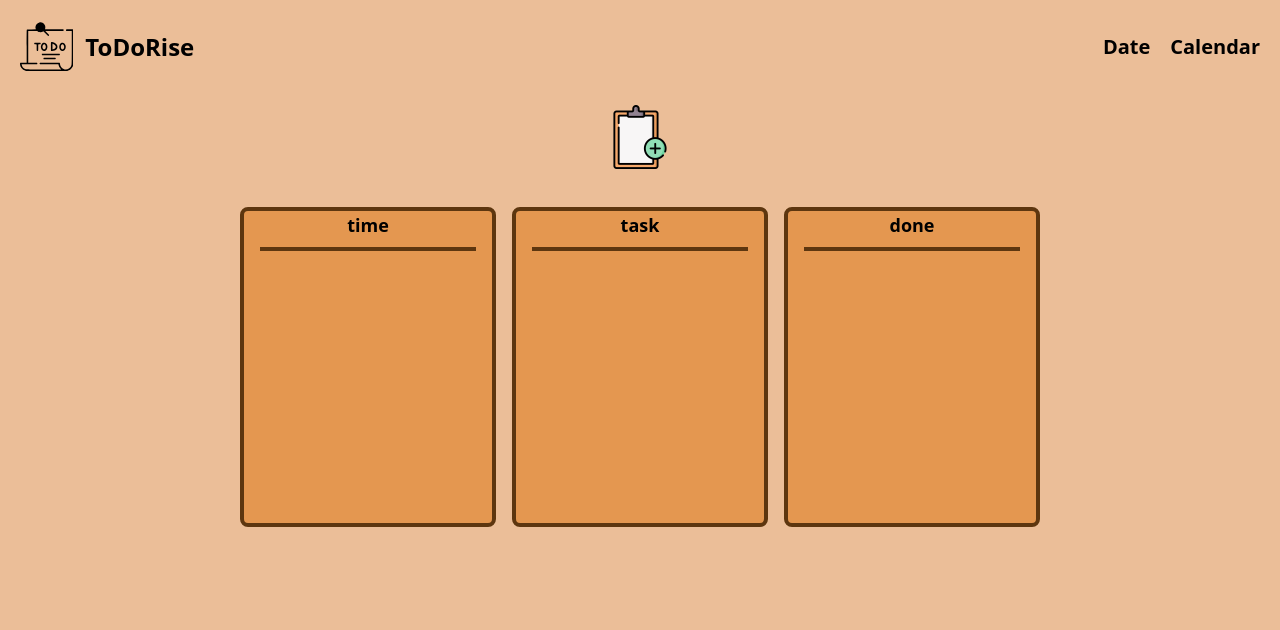
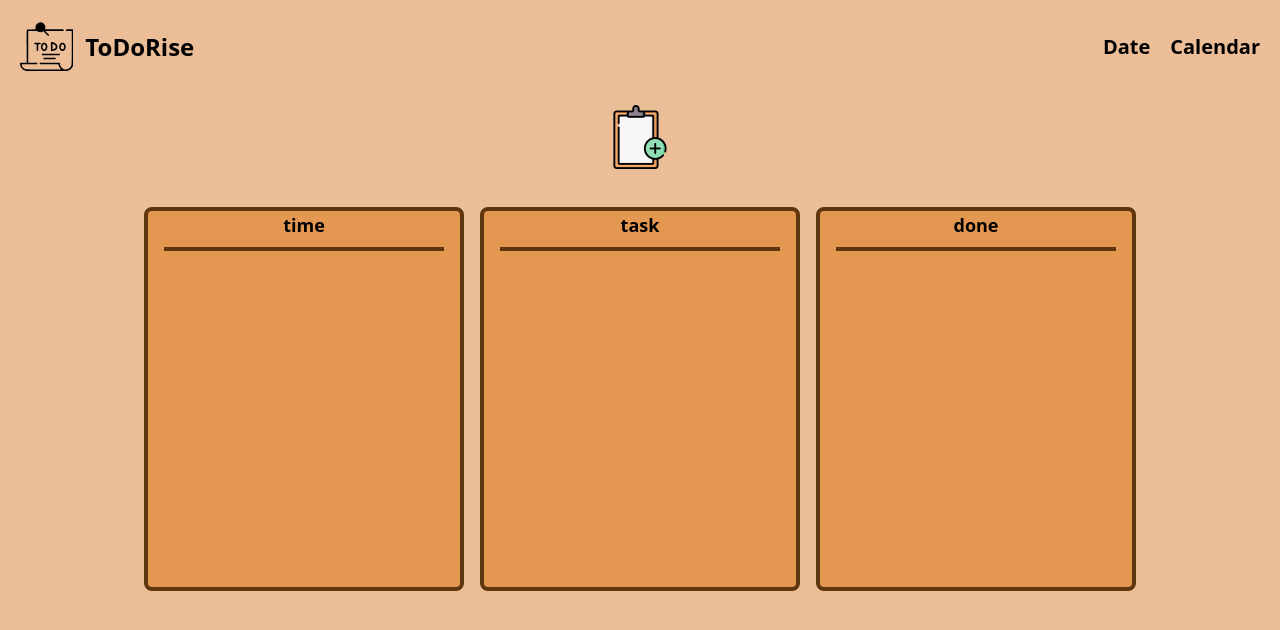
Before and after one commit to AmirBandarii/TaskTracker, a React (Create React App) app: page / in a window 1280 px wide. Shown: the top 630 px of the page. Built offline with nearby package versions, Linux system fonts and the light colour scheme.

Commit message:
finish drag and drop part

```diff
--- a/package.json
+++ b/package.json
@@ -4,6 +4,7 @@
   "private": true,
   "dependencies": {
     "@dnd-kit/core": "^6.3.1",
+    "@dnd-kit/sortable": "^10.0.0",
     "classnames": "^2.5.1",
     "react": "^18.3.1",
     "react-dnd": "^16.0.1",
--- a/src/components/Home.tsx
+++ b/src/components/Home.tsx
@@ -8,9 +8,17 @@ import { errors } from '../libs/messages/errors'
 import { useHomeHandlers } from '../libs/handlers/useHomeHandlers'
 import { COLUMNS } from '../libs/objects/columns'
 import Columns from './columns/Columns'
-import { type DragEndEvent } from '@dnd-kit/core'
+import {
+  closestCorners,
+  DndContext,
+  PointerSensor,
+  useSensors,
+  useSensor,
+  type DragEndEvent,
+  TouchSensor
+} from '@dnd-kit/core'
 import { type ITodo } from '../libs/types/todo'
-import { DndContext } from '@dnd-kit/core'
+// import { arrayMove } from '@dnd-kit/sortable'
 
 const Home: React.FC = () => {
   const context = useContext(TodoContext)
@@ -19,19 +27,50 @@ const Home: React.FC = () => {
   }
   const { isEdit, isDescription, todos, setTodos } = context
   const { removeTodo, handleEditClick, handleBlur, toggleDescription, handleChangeEdit } = useHomeHandlers()
-  const updateTaskStatus = (todoId: string, newStatus: string): void => {
-    setTodos((prevTodos) => prevTodos.map((todo) => todo.id === todoId ? { ...todo, status: newStatus } : todo))
-  }
 
-  function handleDragEnd (event: DragEndEvent): void {
+  // const getTaskPos = (id: UniqueIdentifier): number => todos.findIndex((todo) => todo.id === id)
+  /*
+  const handleDragEnd = (event: DragEndEvent): void => {
     const { active, over } = event
     if (over === null || over === undefined) return
+    setTodos((todo) => {
+      const originalPos = getTaskPos(active.id)
+      const newPos = getTaskPos(over.id)
+      return arrayMove(todo, originalPos, newPos)
+    })
+   */
 
+  const handleDragEnd = (event: DragEndEvent): void => {
+    const { active, over } = event
+    if (over == null) return
+    if (active.id === over.id) return
     const taskId = active.id as string
     const newStatus = over.id as ITodo['status']
-    updateTaskStatus(taskId, newStatus)
-    setTodos(() => todos.map((todo => todo.id === taskId ? { ...todo, status: newStatus } : todo)))
+    const validStatuses: Array<ITodo['status']> = ['TASK', 'DONE', 'TIME'] // Example statuses
+
+    if (!validStatuses.includes(newStatus)) {
+      return
+    }
+    setTodos((prevTodos) =>
+      prevTodos.map((task) =>
+        task.id === taskId
+          ? {
+              ...task,
+              status: newStatus
+            }
+          : task
+      )
+    )
   }
+  const sensors = useSensors(
+    useSensor(PointerSensor),
+    useSensor(TouchSensor, {
+      activationConstraint: {
+        delay: 250,
+        tolerance: 5
+      }
+    })
+  )
 
   return (
     <div>
@@ -70,7 +109,11 @@ const Home: React.FC = () => {
           <div></div>
         </section>
         <div className={' grid auto-cols-auto grid-flow-col justify-center items-center gap-x-4 '}>
-          <DndContext onDragEnd={handleDragEnd}>
+          <DndContext
+            collisionDetection={closestCorners}
+            onDragEnd={handleDragEnd}
+            sensors={sensors}
+          >
             {COLUMNS.map(column => {
               return (
                 <div key={column.id}>
@@ -83,7 +126,8 @@ const Home: React.FC = () => {
                     handleEditClick={handleEditClick}
                     isDescription={isDescription}
                     isEdit={isEdit} removeTodo={removeTodo}
-                    toggleDescription={toggleDescription}/>
+                    toggleDescription={toggleDescription}>
+                  </Columns>
                 </div>
               )
             })}
--- a/src/components/TaskCard.tsx
+++ b/src/components/TaskCard.tsx
@@ -5,8 +5,8 @@ import Tooltip from '../libs/tooltip/Tooltip'
 import description from '../libs/icons/description.png'
 import edit from '../libs/icons/edit.png'
 import trash from '../libs/icons/trash.png'
+// import { useSortable } from '@dnd-kit/sortable'
 import { useDraggable } from '@dnd-kit/core'
-
 interface ITaskCardProps {
   id: string
   isEdit: Record<string, boolean>
@@ -31,14 +31,21 @@ const TaskCard: FC< ITaskCardProps> = (
     removeTodo,
     todo
   }) => {
+  // const { attributes, listeners, setNodeRef, transform, transition } = useSortable({ id: todo.id })
   const { attributes, listeners, setNodeRef, transform } = useDraggable({
     id: todo.id
   })
-  const style = transform !== null && transform !== undefined
+  /*
+  const style = {
+    transform: CSS.Transform.toString(transform)
+  }
+   */
+  const style = (transform != null)
     ? {
         transform: `translate(${transform.x}px, ${transform.y}px)`
       }
     : undefined
+
   const renderTodoContent = (todo: ITodo): React.JSX.Element | null => {
     if (id === 'TIME') {
       return (
@@ -48,9 +55,9 @@ const TaskCard: FC< ITaskCardProps> = (
         </div>
       )
     }
-    if (id === 'TASK') {
+    if (id === 'TASK' || id === 'DONE') {
       return (
-        <div ref={setNodeRef} {...listeners} {...attributes} style={style} className="flex items-center justify-between my-2 cursor-grab border-2 p-2 sm:w-44 w-64 rounded-full border-copperCanyon bg-goldenSandstone">
+        <div ref={setNodeRef} {...listeners} {...attributes} style={style} className="flex items-center justify-between my-2 cursor-grab border-2 p-2 md:w-44 lg:w-64 sm:w-44 w-64 rounded-full border-copperCanyon bg-goldenSandstone touch-none">
           <Tooltip text="Description">
             <img
               className="w-6 cursor-pointer "
@@ -104,7 +111,7 @@ const TaskCard: FC< ITaskCardProps> = (
           <div className="flex items-center gap-3 cursor-pointer">
             <Tooltip text="Edit">
               <img
-                className="w-5 z-50"
+                className="w-5 "
                 src={edit}
                 alt="edit"
                 onClick={() => { handleEditClick(todo.id) }}
@@ -122,9 +129,6 @@ const TaskCard: FC< ITaskCardProps> = (
         </div>
       )
     }
-    if (id === 'DONE') {
-      return <div ref={setNodeRef} {...listeners} {...attributes} style={style} className="text-black font-bold"></div>
-    }
     return null
   }
   return (
--- a/src/components/columns/Columns.tsx
+++ b/src/components/columns/Columns.tsx
@@ -2,7 +2,7 @@ import React from 'react'
 import { type ITodo } from '../../libs/types/todo'
 import TodoContent from './TodoContent'
 import TaskCard from '../TaskCard'
-import { useDroppable } from '@dnd-kit/core'
+import { SortableContext, verticalListSortingStrategy } from '@dnd-kit/sortable'
 
 interface ColumnProps {
   id: string
@@ -29,17 +29,12 @@ const Columns: React.FC<ColumnProps> =
     removeTodo,
     isDescription
   }) => {
-    const { isOver, setNodeRef } = useDroppable({
-      id
-    })
-    const style = {
-      opacity: isOver ? 0.5 : 1
-    }
     const filteredTodos = (todos.filter((todo) => todo.status === id))
     return (
     <div className=" flex flex-row gap-4 mt-5 justify-center items-center">
-      <TodoContent title={title}>
-        <div ref={setNodeRef} style={style}>
+      <TodoContent id={id} title={title}>
+        <SortableContext items={todos} strategy={verticalListSortingStrategy}>
+        <div>
           {filteredTodos.map((todo) => (
             <TaskCard
               key={todo.id}
@@ -54,6 +49,7 @@ const Columns: React.FC<ColumnProps> =
               toggleDescription={toggleDescription}/>
           ))}
         </div>
+        </SortableContext>
       </TodoContent>
     </div>
     )
--- a/src/components/columns/TodoContent.tsx
+++ b/src/components/columns/TodoContent.tsx
@@ -1,9 +1,16 @@
 import React, { type FC } from 'react'
+import { useDroppable } from '@dnd-kit/core'
 
-const TodoContent: FC<{ title: string, children: React.ReactNode }> = ({ title, children }) => {
+const TodoContent: FC<{ title: string, id: string, children: React.ReactNode }> = ({ title, id, children }) => {
+  const { isOver, setNodeRef } = useDroppable({
+    id
+  })
+  const style = {
+    opacity: isOver ? 0.5 : 1
+  }
+
   return (
-    <div
-      className=" flex  flex-col  flex-grow sm:w-48 md:w-64  w-96 pb-16  h-auto min-h-80 rounded-lg border-4 border-copperCanyon bg-apricotBlush ">
+    <div ref={setNodeRef} style={style} className=" flex  flex-col sm:w-48 md:w-64 lg:w-80  w-96 pb-16  h-auto sm:min-h-80 md:min-h-96 rounded-lg border-4 border-copperCanyon bg-apricotBlush ">
       <h2 className="font-bold text-lg text-center cursor-grab">{title}</h2>
       <hr className="mt-2 border-copperCanyon border-2 mx-4" />
       <div className="flex flex-col justify-center items-center">{children}</div>
--- a/src/components/global/mobile/Mobile.tsx
+++ b/src/components/global/mobile/Mobile.tsx
@@ -2,7 +2,7 @@ import React from 'react'
 
 const Mobile: React.FC = () => {
   return (
-    <div className="flex items-center justify-center h-screen text-center bg-pink">
+    <div className="flex items-center justify-center h-screen w-screen text-center bg-pink">
       <h1 className= "mb-4 text-4xl font-extrabold leading-none tracking-tight text-gray-900 md:text-5xl lg:text-6xl dark:text-white">This project is not for Mobile app!</h1>
     </div>
   )
```
Also changed, not shown: 1 other file (tests, documents, lock files or other folders).
